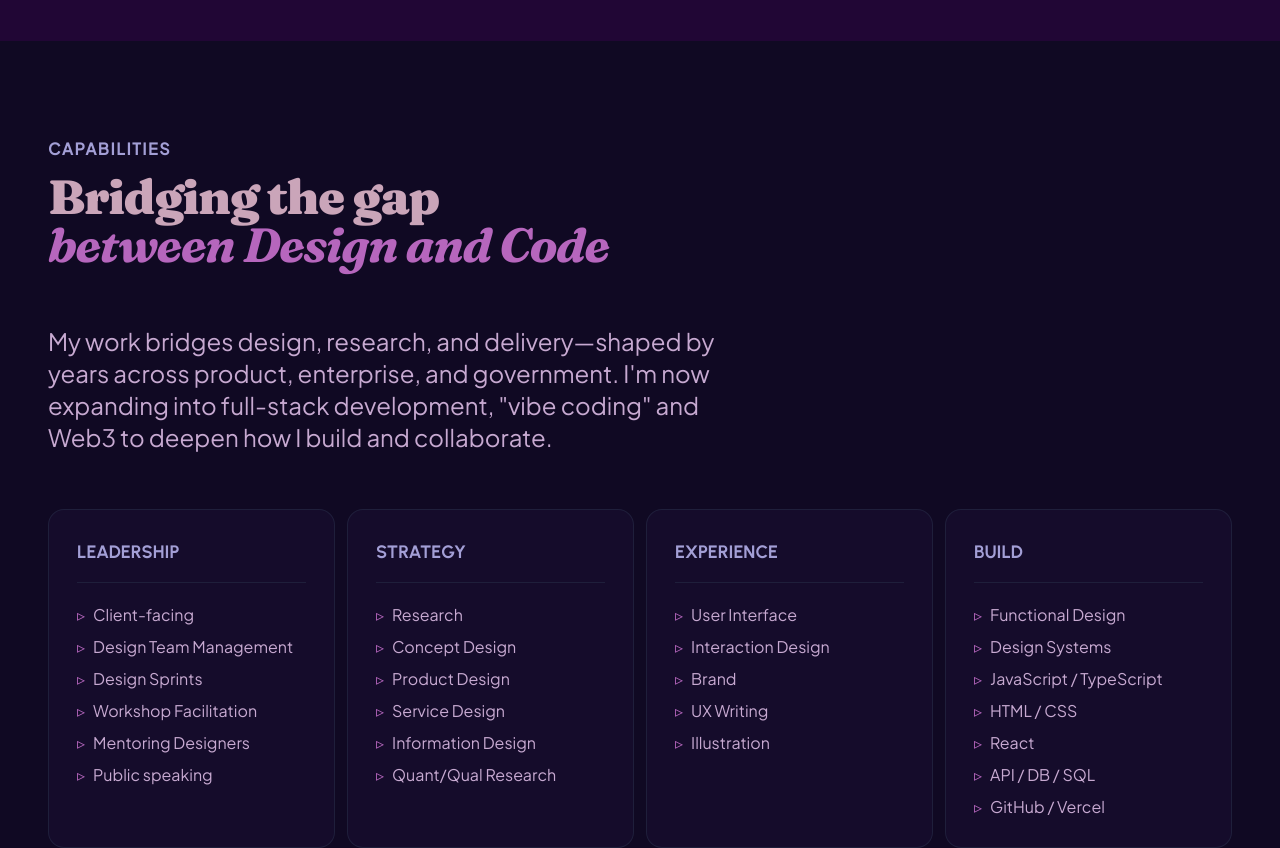
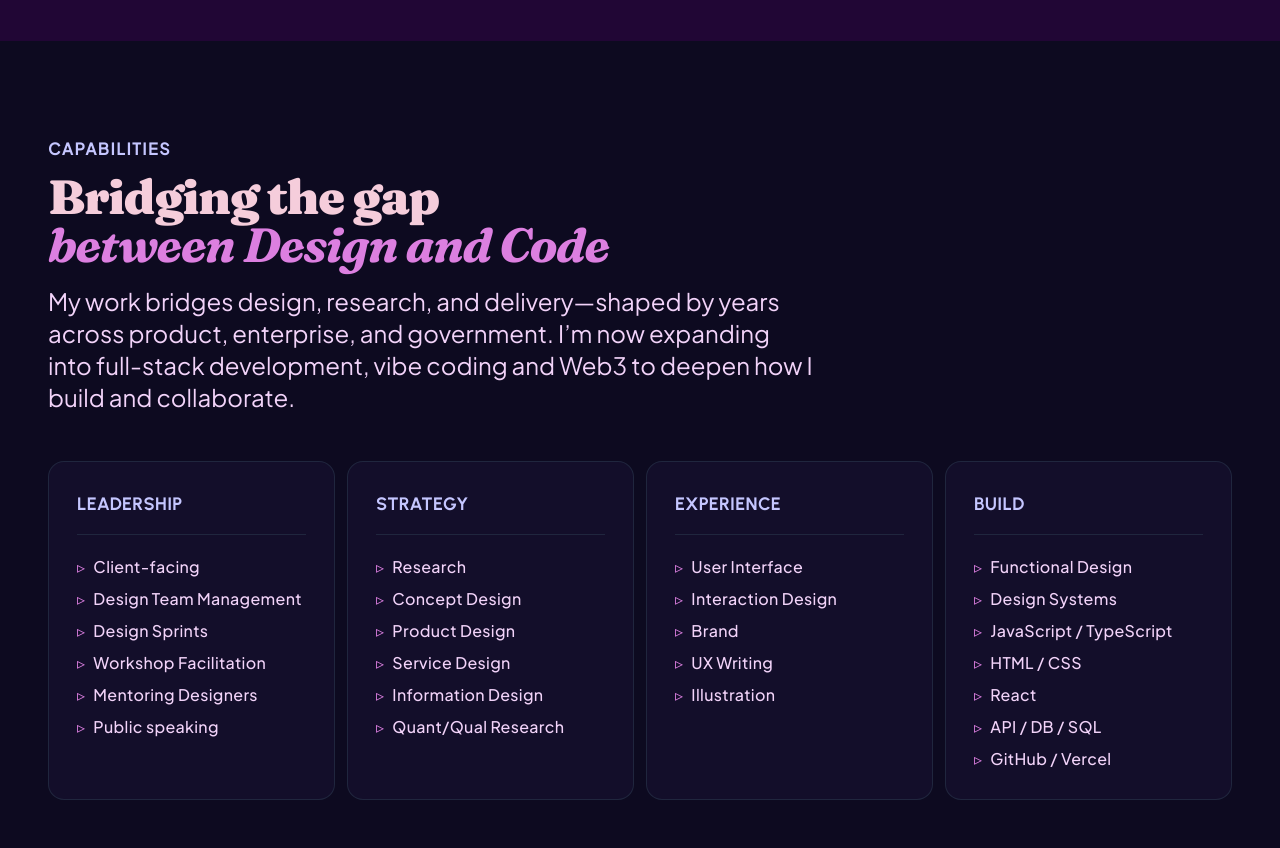
Before and after one commit to haunanipao/haunanipao.github.io, a React (Vite) app: page / in a window 1280 px wide. Shown: the part 1240-2088 px from the top of the page. Built offline with nearby package versions, Linux system fonts and the light colour scheme.

Commit message:
Refactored Skill section

```diff
--- a/src/data/portfolioData.tsx
+++ b/src/data/portfolioData.tsx
@@ -93,14 +93,15 @@ export const workItems = [
   },
 ];
 
-export const capability = [
+export const capability =
   {
-    desc1:
-      "My career has spanned different types of focus, evolving from a designer, researcher, mentor and leading design work on web app projects. My experience strengths are product design and research. I've grown my skills in technical full-stack web development to expand my web3 knowledge.",
-    desc2:
-      "My work bridges design, research, and delivery\u2014shaped by years across product, enterprise, and government. I\u2019m now expanding into full-stack development and Web3 to deepen how I build and collaborate.",
-  },
-];
+    sectionLabel: "Capabilities",
+    heading1: "Bridging the gap ",
+    heading2: "between Design and Code",
+    desc:
+      "My work bridges design, research, and delivery\u2014shaped by years across product, enterprise, and government. I\u2019m now expanding into full-stack development, vibe coding and Web3 to deepen how I build and collaborate.",
+  };
+
 
 export const skills = {
   leadership: [
@@ -254,8 +255,8 @@ export const contact = {
   sectionLabel: "Get in touch",
   heading1: "Let's ",
   heading2: "Talk",
-  sub2: "Open to freelance, contract in UX, Product, Coding and Web3 collaborations.",
-  sub3: "Open to UX/Product Design, Coding and Web3 opportunities.",
+  desc1: "Open to freelance/contract opportunities in UX/Product Design, Coding and Web3.",
+  desc2: "Open to UX/Product Design, Coding and Web3 opportunities.",
   links: [
     {
       label: "Let's Talk",
--- a/src/sections/Contact.tsx
+++ b/src/sections/Contact.tsx
@@ -9,18 +9,16 @@ import { Calendar, Linkedin, Github, Link2} from "lucide-react";
 
 export const Contact = () => {
   return (
-    <section
-        id="contact"
-        className="py-24 px-6 lg:px-12 z-10 relative text-center"
-      >
+    <section id="contact"
+        className="py-24 px-6 lg:px-12 z-10 relative text-center">
         <div className="max-w-3xl mx-auto">
           <motion.div {...fadeUp}>
-            <p className="text-s font-semibold tracking-widest uppercase mb-3 text-secondary">    {contact.sectionLabel}</p>
+            <p className="text-s font-semibold tracking-widest uppercase mb-3 text-secondary">{contact.sectionLabel}</p>
             <h2 className="text-4xl md:text-5xl font-black tracking-tight mb-4 font-brand">
               {contact.heading1}
               <span className="font-brand-italic text-primary">{contact.heading2}</span>
             </h2>
-              <p className="text-2xl mb-12 text-alt">{contact.sub3}</p>
+              <p className="text-2xl mb-12 text-alt">{contact.desc2}</p>
           </motion.div>
 
           <motion.div {...stagger} className="flex flex-col items-center gap-8">
--- a/src/sections/Skills.tsx
+++ b/src/sections/Skills.tsx
@@ -10,85 +10,34 @@ import { ArrowUpRight} from "lucide-react";
 export const Skills = () => {
   return (
     <section id="skills"
-        className="py-24 px-6 lg:px-12 z-10 relative"
-        style={{ background: colours.bgAlt, opacity: 0.80,}}
-      >
+        className="py-24 px-6 lg:px-12 z-10 relative bg-soft">
         <div className="max-w-7xl mx-auto">
-          <motion.div {...fadeUp}>
-            <p
-              className="text-s font-semibold tracking-widest uppercase mb-3"
-              style={{ color: colours.secondary }}
-            >
-              Capabilities
-            </p>
-            <h2
-              className="text-4xl md:text-5xl font-black tracking-tight mb-14"
-              style={{ fontFamily: "'Fraunces', serif", color: colours.text }}
-            >
-              Bridging the gap <br />
-              <em style={{ color: colours.primary }}>
-                between Design and Code
-              </em>
+          <motion.div {...fadeUp} className="max-w-2xl lg:max-w-3xl">
+            <p className="text-s font-semibold tracking-widest uppercase mb-3 text-secondary">{capability.sectionLabel}</p>
+            <h2 className="text-4xl md:text-5xl font-black tracking-tight mb-4 font-brand">
+              {capability.heading1}<br />
+              <span className="font-brand-italic text-primary">{capability.heading2}</span>
             </h2>
-            <p
-              className="text-xl lg:text-2xl xl:text-2xl mb-14 max-w-2xl"
-              style={{ color: colours.textAlt }}
-            >
-              My work bridges design, research, and delivery—shaped by years
-              across product, enterprise, and government. I'm now expanding into
-              full-stack development, "vibe coding" and Web3 to deepen how I
-              build and collaborate.
-            </p>
+              <p className="text-2xl mb-12 text-alt">{capability.desc}</p>
           </motion.div>
 
-          {/* FULL STACK DESIGNER */}
-          <motion.div
-            {...stagger}
-            className="grid md:grid-cols-2 lg:grid-cols-4 gap-3"
-          >
+          {/* FULL STACK DESIGNER SKILLS */}
+          <motion.div {...stagger} className="grid md:grid-cols-2 lg:grid-cols-4 gap-3 font-ui">
             {(Object.entries(skills) as [string, string[]][]).map(
               ([key, items], i) => (
                 <motion.div
                   key={i}
                   {...fadeUp}
-                  className="p-7 rounded-2xl border transition-all duration-300"
-                  style={{
-                    background: colours.cardBg,
-                    borderColor: colours.cardBorder,
-                    transform: "translateY(0)",
-                    boxShadow: "none",
-                  }}
-                  onMouseEnter={(e) => {
-                    const el = e.currentTarget as HTMLDivElement;
-                    el.style.borderColor = colours.primary;
-                    el.style.transform = "translateY(-6px)";
-                    el.style.boxShadow = `0 20px 40px rgba(0,0,0,0.35), 0 0 0 1px ${colours.primary}30`;
-                  }}
-                  onMouseLeave={(e) => {
-                    const el = e.currentTarget as HTMLDivElement;
-                    el.style.borderColor = colours.cardBorder;
-                    el.style.transform = "translateY(0)";
-                    el.style.boxShadow = "none";
-                  }}
-                >
-                  <h3
-                    className="text-lg font-bold mb-5 pb-4 border-b uppercase"
-                    style={{
-                      fontFamily: "'Urbanist', sans-serif",
-                      color: colours.secondary,
-                      borderColor: colours.cardBorder,
-                    }}
-                  >
+                  className="p-7 rounded-2xl border transition-all duration-300  bg-card border-card hover-card-dsn">
+                  <h3 className="text-lg font-bold mb-5 pb-4 border-b uppercase font-reading text-secondary border-card">
                     {key}
                   </h3>
                   <ul className="space-y-2">
                     {items.map((skill, j) => (
                       <li
                         key={j}
-                        className="text-base flex items-center gap-2 "
-                        style={{ color: colours.textAlt }}
-                      >
-                        <span style={{ color: colours.primary }}>▹</span>{" "}
+                        className="text-base flex items-center gap-2 text-alt">
+                        <span className="text-primary">▹</span>{" "}
                         {skill}
                       </li>
                     ))}
@@ -100,41 +49,15 @@ export const Skills = () => {
 
           {/* EXPERIENCE STATS :  Note for future, add percentage breakdown */}
           <motion.div {...fadeUp} className="mt-16">
-            <div
-              className="border-y z-10 relative"
-              style={{
-                borderColor: colours.cardBorder,
-                background: colours.bgAlt,
-              }}
-            >
+            <div className="border-y z-10 relative bg-soft border-card">
               <div className="max-w-7xl mx-auto grid grid-cols-2 md:grid-cols-4">
                 {stats.map((s, i) => (
                   <div
                     key={i}
-                    className="py-10 px-8 border-l border-r text-center transition-colors duration-200"
-                    style={{ borderColor: colours.cardBorder }}
-                    onMouseEnter={(e) =>
-                      (e.currentTarget.style.background = `${colours.primary}08`)
-                    }
-                    onMouseLeave={(e) =>
-                      (e.currentTarget.style.background = "transparent")
-                    }
-                  >
-                    <div
-                      className="text-4xl font-black tracking-tight mb-2"
-                      style={{
-                        fontFamily: "'Fraunces', serif",
-                        color: colours.primary,
-                      }}
-                    >
-                      {s.number}
-                    </div>
-                    <div
-                      className="text-xs font-semibold tracking-widest uppercase"
-                      style={{ color: colours.textAlt }}
-                    >
-                      {s.label}
-                    </div>
+                    className="py-10 px-8 border-l border-r text-center transition-colors duration-200 border-card hover-stat-dsn">
+                    <div className="text-4xl font-black tracking-tight mb-2 font-brand text-primary">{s.number}</div>
+                    <div className="text-xs font-semibold tracking-widest uppercase text-alt">
+                      {s.label}</div>
                   </div>
                 ))}
               </div>
@@ -143,43 +66,13 @@ export const Skills = () => {
           </motion.div>
 
           {/* INDUSTRY DOMAINS */}
-          <p
-            className="text-base font-semibold tracking-widest uppercase mb-6 text-center"
-            style={{ color: colours.secondary }}
-          >
-            Industry Experience
-          </p>
-          <motion.div
-            {...stagger}
-            className="flex flex-wrap justify-left gap-2"
-          >
-            {industries.map((ind, i) => (
+          <p className="text-base font-semibold tracking-widest uppercase mb-6 text-center text-secondary">Industry Experience</p>
+          <motion.div {...stagger} className="flex flex-wrap justify-left gap-2">
+            {industries.map((industry, i) => (
               <motion.span
                 key={i}
                 {...fadeUp}
-                className="px-4 py-2 rounded-full text-xs font-semibold uppercase tracking-wider border transition-all duration-200 cursor-default"
-                style={{
-                  background: colours.cardBg,
-                  borderColor: colours.cardBorder,
-                  color: colours.textAlt,
-                }}
-                onMouseEnter={(e) => {
-                  (e.currentTarget as HTMLSpanElement).style.background =
-                    colours.primary;
-                  (e.currentTarget as HTMLSpanElement).style.color = "#fff";
-                  (e.currentTarget as HTMLSpanElement).style.borderColor =
-                    colours.primary;
-                }}
-                onMouseLeave={(e) => {
-                  (e.currentTarget as HTMLSpanElement).style.background =
-                    colours.cardBg;
-                  (e.currentTarget as HTMLSpanElement).style.color =
-                    colours.textAlt;
-                  (e.currentTarget as HTMLSpanElement).style.borderColor =
-                    colours.cardBorder;
-                }}
-              >
-                {ind}
+                className="px-4 py-2 rounded-full text-xs font-semibold uppercase tracking-wider border transition-all duration-200 cursor-default text-alt bg-card border-card hover-primary text-white">{industry}
               </motion.span>
             ))}
           </motion.div>
```
Also changed, not shown: src/styles/theme-dsn.css (+16 -2 lines).
